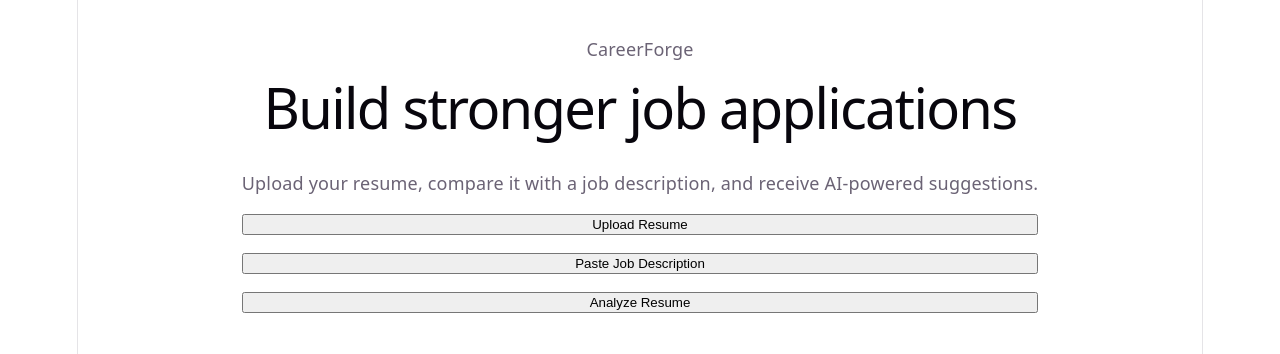
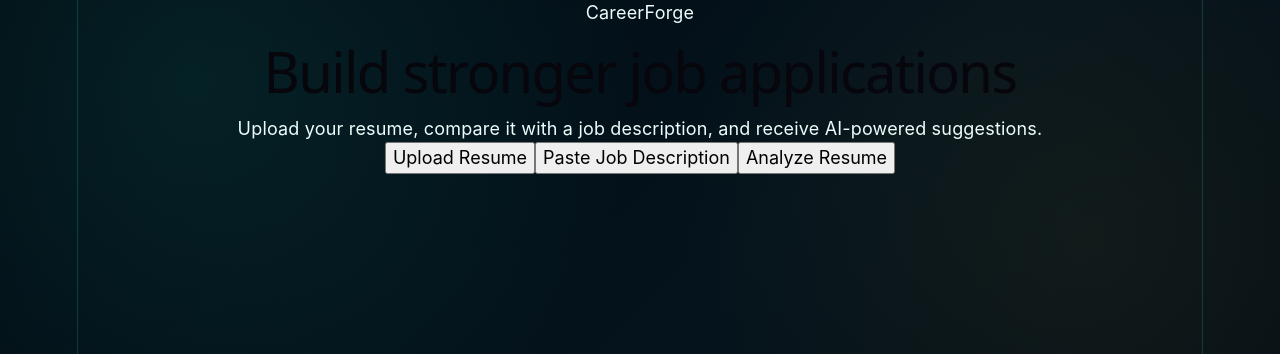
Before and after one commit to ReyRey795/CareerForge, a React (Vite) app in the folder frontend/: page / in a window 1280 px wide. Shown: the top 354 px of the page. Built offline with nearby package versions, Linux system fonts and the light colour scheme.

Commit message:
Updated App.css to adjust the visual to be dark teal themed.

```diff
--- a/frontend/src/App.css
+++ b/frontend/src/App.css
@@ -1,85 +1,97 @@
-main {
-  max-width: 900px;
-  margin: 0 auto;
-  padding: 2rem;
-  text-align: center;
+:root {
+  font-family:
+    Inter, ui-sans-serif, system-ui, -apple-system, BlinkMacSystemFont, "Segoe UI",
+    sans-serif;
+  color: #ecfdfb;
+  background-color: #020b12;
+  font-synthesis: none;
+  text-rendering: optimizeLegibility;
+
+  --background: #020b12;
+  --surface: rgba(7, 24, 34, 0.88);
+  --surface-strong: #081a24;
+  --surface-soft: #0b2230;
+
+  --border: rgba(45, 212, 191, 0.2);
+  --border-bright: rgba(45, 212, 191, 0.48);
+
+  --text-primary: #f8fafc;
+  --text-secondary: #94a3b8;
+  --text-muted: #64748b;
+
+  --teal: #14b8a6;
+  --teal-bright: #2dd4bf;
+  --teal-dark: #0f766e;
+
+  --gold: #d6a936;
+  --gold-bright: #f4c95d;
+
+  --danger: #f87171;
+  --success: #2dd4bf;
+
+  --shadow:
+    0 28px 70px rgba(0, 0, 0, 0.4),
+    0 0 40px rgba(20, 184, 166, 0.04);
 }
 
-section {
-  display: flex;
-  flex-direction: column;
-  gap: 1rem;
+* {
+  box-sizing: border-box;
 }
 
-.score-section {
-  margin-top: 2rem;
+html {
+  scroll-behavior: smooth;
 }
 
-.score {
-  font-size: 2rem;
-  font-weight: bold;
+body {
+  min-width: 320px;
+  min-height: 100vh;
   margin: 0;
+  background:
+    radial-gradient(
+      circle at 15% 10%,
+      rgba(20, 184, 166, 0.12),
+      transparent 25rem
+    ),
+    radial-gradient(
+      circle at 85% 30%,
+      rgba(214, 169, 54, 0.07),
+      transparent 23rem
+    ),
+    linear-gradient(135deg, #020a11 0%, #04131c 48%, #020a11 100%);
 }
 
-.score-label {
-  color: #6b7280;
-  margin-bottom: 1rem;
+body::before {
+  position: fixed;
+  z-index: -1;
+  inset: 0;
+  content: "";
+  pointer-events: none;
+  opacity: 0.32;
+  background-image:
+    linear-gradient(rgba(45, 212, 191, 0.035) 1px, transparent 1px),
+    linear-gradient(90deg, rgba(45, 212, 191, 0.035) 1px, transparent 1px);
+  background-size: 42px 42px;
+  mask-image: linear-gradient(to bottom, black, transparent 85%);
 }
 
-.score-bar {
-  width: 100%;
-  max-width: 500px;
-  height: 18px;
-  margin: 1rem auto;
-  overflow: hidden;
-  background-color: #e5e7eb;
-  border-radius: 999px;
+button,
+textarea,
+input {
+  font: inherit;
 }
 
-.score-bar-fill {
-  height: 100%;
-  border-radius: inherit;
-  transition: width 0.4s ease;
+button {
+  cursor: pointer;
 }
 
-.score-bar-fill.excellent {
-  background-color: #16a34a;
+button:focus-visible,
+textarea:focus-visible,
+input:focus-visible {
+  outline: 2px solid var(--teal-bright);
+  outline-offset: 3px;
 }
 
-.score-bar-fill.good {
-  background-color: #2563eb;
+::selection {
+  color: #ffffff;
+  background-color: rgba(20, 184, 166, 0.5);
 }
-
-.score-bar-fill.fair {
-  background-color: #d97706;
-}
-
-.score-bar-fill.needs-improvement {
-  background-color: #dc2626;
-}
-
-.score-details {
-  margin-top: 0.75rem;
-  font-size: 0.95rem;
-  color: #6b7280;
-}
-
-.analysis-result {
-  margin-top: 2rem;
-  padding: 2rem;
-  border-radius: 12px;
-  background-color: #f9fafb;
-  text-align: left;
-}
-
-.analysis-result h2 {
-  text-align: center;
-}
-
-.analysis-result ul {
-  padding-left: 1.5rem;
-}
-
-.analysis-result li {
-  margin-bottom: 0.5rem;
-}
```
